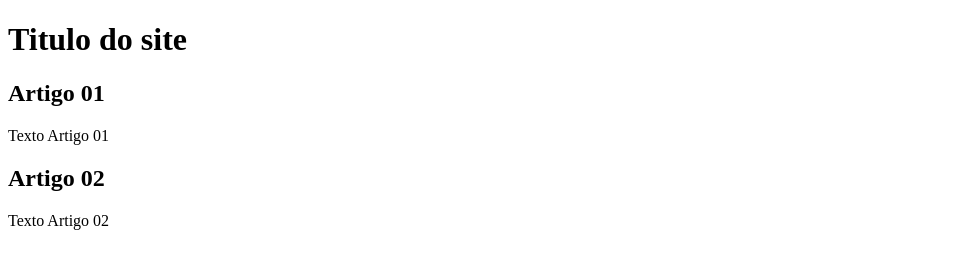
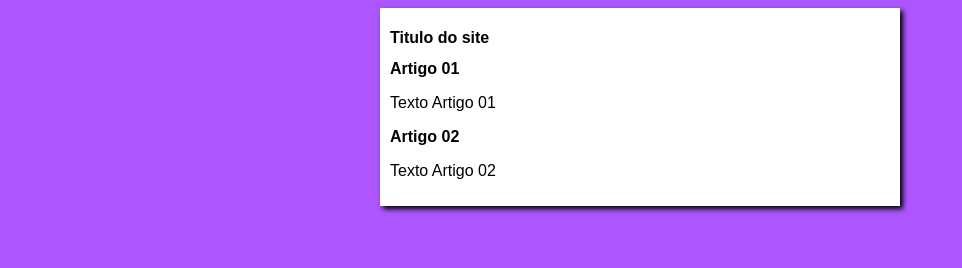
Before and after one commit to italoalves1dev/projeto-site, a plain HTML site: page index.html in a window 1280 px wide. Shown: the whole page, without its empty margins (0-962 px from the left). Drawn offline with Linux system fonts and the light colour scheme.

Commit message:
Iniciei o design

```diff
--- /dev/null
+++ b/estilos/style.css
@@ -0,0 +1,16 @@
+* {
+    font-family: Arial, Helvetica, sans-serif;
+    font-size: 16px
+}
+
+body {
+    background-color: rgb(173, 85, 255);
+}
+
+main {
+    background-color: white;
+    width: 500px;
+    margin: auto;
+    padding: 10px;
+    box-shadow: 3px 3px 5px black;
+}
--- a/index.html
+++ b/index.html
@@ -4,6 +4,7 @@
     <meta charset="UTF-8">
     <meta name="viewport" content="width=device-width, initial-scale=1.0">
     <title>Titulo do Site</title>
+    <link rel="stylesheet" href="estilos/style.css">
 </head>
 <body>
     <main>
```
